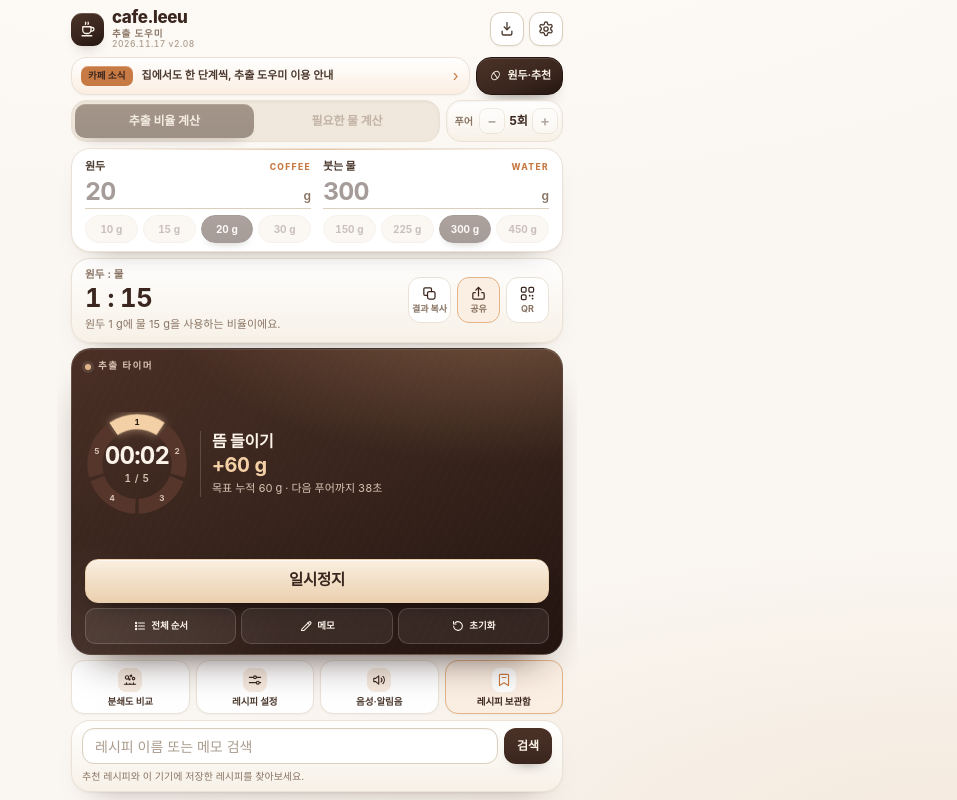
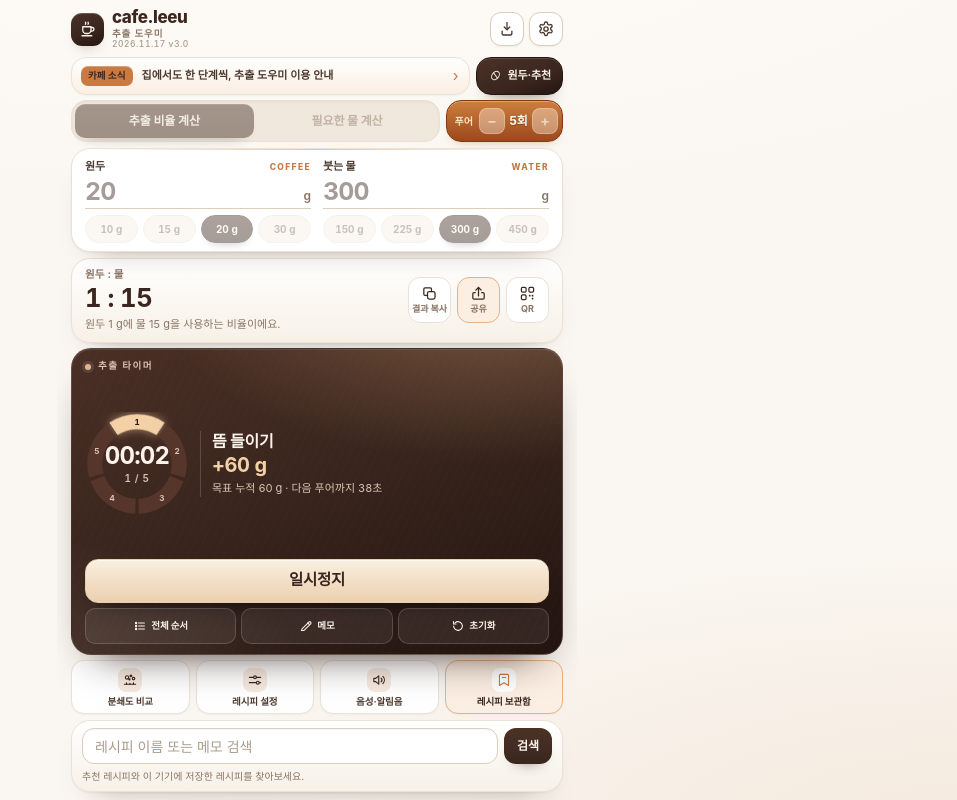
Before and after one commit to factory402-sketch/factory402-sketch.github.io, a plain HTML site: page index.html in a window 1280 px wide. Both pictures are taken after a click on the button "추출 시작". Shown: the whole page, without its empty margins (323-1280 px from the left). Drawn offline with Linux system fonts and the light colour scheme; no server answers; a web font is replaced by a local one.

Commit message:
푸어 횟수 스테퍼를 로스트 앰버 포인트로 강조 · 버전 v3.0 카운팅 시작 (v3.0)

```diff
--- a/espresso.css
+++ b/espresso.css
@@ -22,6 +22,17 @@
   --gold: #C87A44;
   --gold-light: #E4B489;
   --gold-tint: #FBEEE2;
+  /* 푸어 횟수 스테퍼 포인트 — 로스트 앰버 → 테라코타 (v3.0) */
+  --pour-1: #CD7F3E;
+  --pour-2: #9C481D;
+  --pour-edge: #83390F;
+  --pour-label: #FFE4C1;
+  --pour-value: #FFFCF4;
+  --pour-key: #FFF3E1;
+  --pour-key-ink: #8A3F14;
+  --pour-key-hover: #FFFFFF;
+  --pour-key-hover-ink: #63290B;
+  --pour-glow: rgba(140, 62, 18, .42);
   --ink: #2B1D17;
   --ink-soft: #4C3A2F;
   --muted: #8A7565;
@@ -428,17 +439,36 @@ a { color: var(--green); }
 }
 
 /* 5-1. 푸어 횟수 바로 설정 ---------------------------------------------- */
+/* 크림 배경에 묻히지 않도록 로스트 앰버→테라코타 포인트로 채운다.
+   크기·여백·테두리 두께는 v2.08 값 그대로 두어 한 화면 레이아웃에 영향이 없다. */
 .pour-count {
-  border-color: var(--line);
-  background: linear-gradient(180deg, var(--surface) 0%, var(--surface-3) 100%);
-  box-shadow: inset 0 1px 3px rgba(20, 24, 22, .05);
+  border-color: var(--pour-edge);
+  background: linear-gradient(180deg, var(--pour-1) 0%, var(--pour-2) 100%);
+  box-shadow: inset 0 1px 0 rgba(255, 240, 220, .32), 0 6px 12px -8px var(--pour-glow);
 }
 
-.pour-count-label { color: var(--muted); }
+.pour-count-label { color: var(--pour-label); font-weight: 700; }
 
-.pour-count button { color: var(--ink-soft); border-color: var(--line-strong); background: var(--surface); }
-.pour-count button:hover:not(:disabled) { border-color: var(--gold-light); background: var(--green-tint); color: var(--green); }
-.pour-count #pourCountValue { color: var(--green); }
+.pour-count button {
+  color: var(--pour-key-ink);
+  border-color: rgba(255, 245, 231, .55);
+  background: var(--pour-key);
+  box-shadow: 0 1px 2px rgba(92, 42, 12, .22);
+}
+.pour-count button:hover:not(:disabled) {
+  border-color: #fff;
+  background: var(--pour-key-hover);
+  color: var(--pour-key-hover-ink);
+}
+.pour-count button:disabled {
+  opacity: 1;
+  border-color: rgba(255, 245, 231, .28);
+  background: rgba(255, 243, 225, .40);
+  color: rgba(255, 247, 234, .62);
+  box-shadow: none;
+}
+.pour-count button:focus-visible { outline-color: var(--pour-key); }
+.pour-count #pourCountValue { color: var(--pour-value); text-shadow: 0 1px 1px rgba(96, 40, 10, .45); }
 
 /* 6. 입력 카드 ----------------------------------------------------------- */
 section.fields {
--- a/index.html
+++ b/index.html
@@ -44,7 +44,7 @@
             <path d="M4 21h13"/>
           </svg>
         </span>
-        <div class="logo">cafe.leeu <span>추출 도우미</span><small class="release-version">2026.11.17 v2.08</small></div>
+        <div class="logo">cafe.leeu <span>추출 도우미</span><small class="release-version">2026.11.17 v3.0</small></div>
       </div>
       <div class="header-actions">
         <button class="icon install-entry" data-open="installDialog" aria-label="앱 설치 안내">
```
